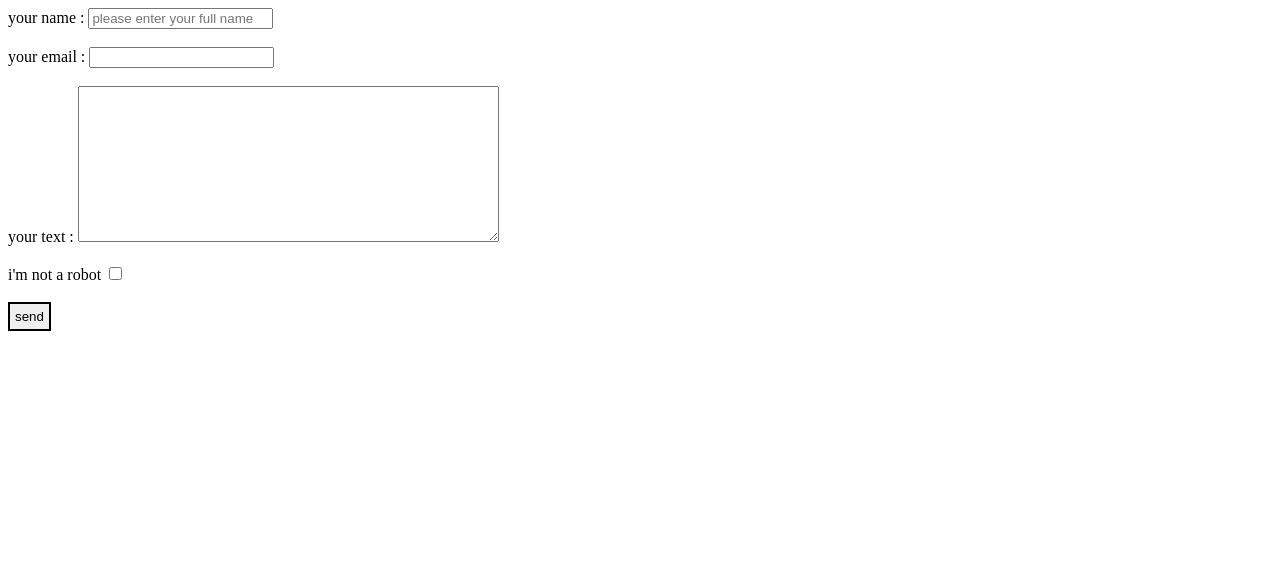
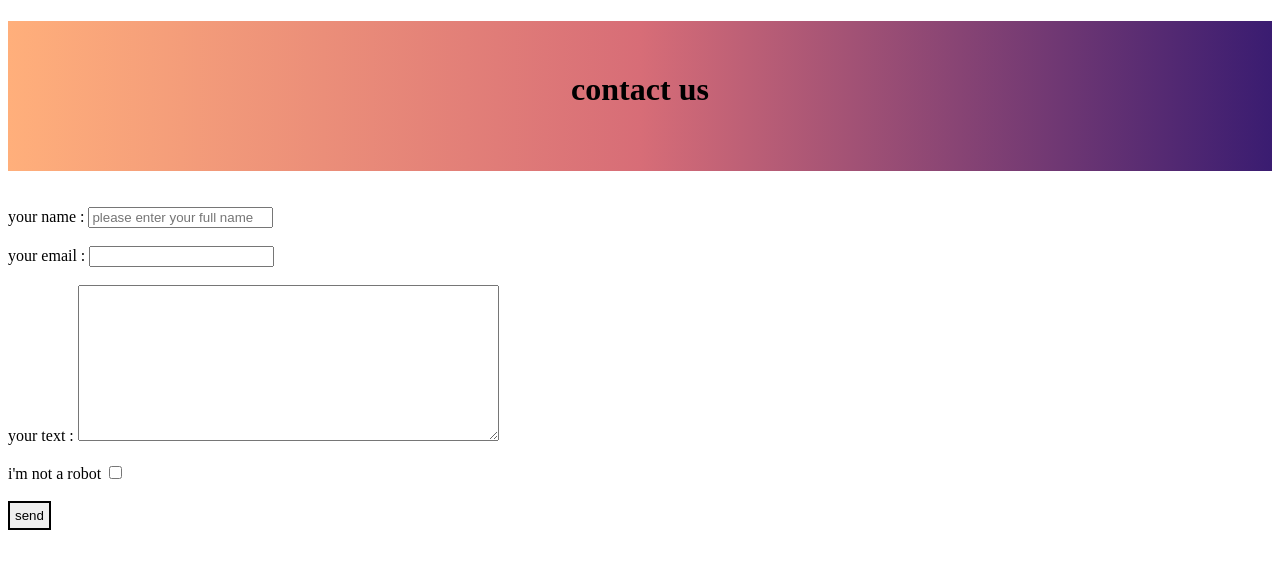
Before and after one commit to NoruziSamaneh/html-practices, a plain HTML site: page contact_us.html in a window 1280 px wide. Drawn offline with Linux system fonts and the light colour scheme.

Commit message:
add linear gradient in contact us page

```diff
--- a/contact_us.html
+++ b/contact_us.html
@@ -9,6 +9,10 @@
 </head>
 
 <body>
+    <header class="conhead">
+        <h1>contact us</h1>
+    </header>
+    <br><br>
     <form action="#">
         <label for="name">your name : </label>
         <input type="text" name="name" id="name" placeholder="please enter your full name">
--- a/css/style.css
+++ b/css/style.css
@@ -64,3 +64,14 @@
             background-repeat: no-repeat;
             background-position: 0 80%;
         }
+
+        header.conhead {
+            width: 100%;
+            height: 150px;
+            text-align: center;
+            background: linear-gradient(to left, #3a1c71, #d76d77, #ffaf7b);
+        }
+
+        h1 {
+            padding: 50px 0;
+        }
```
